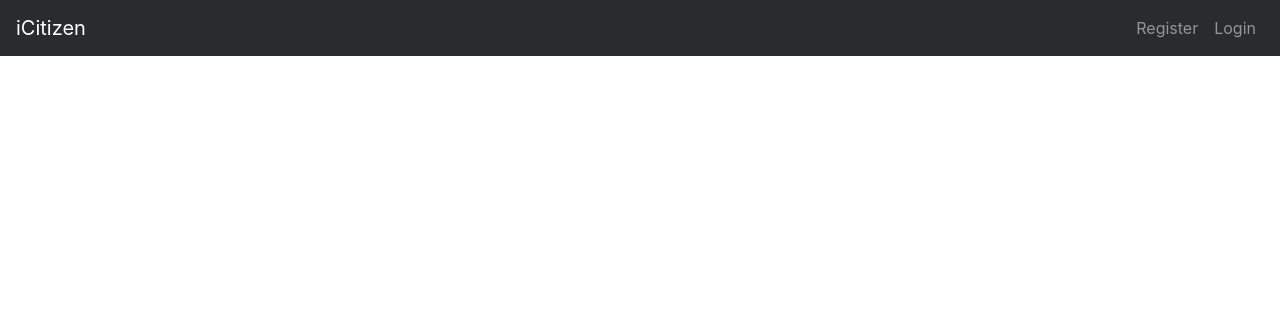
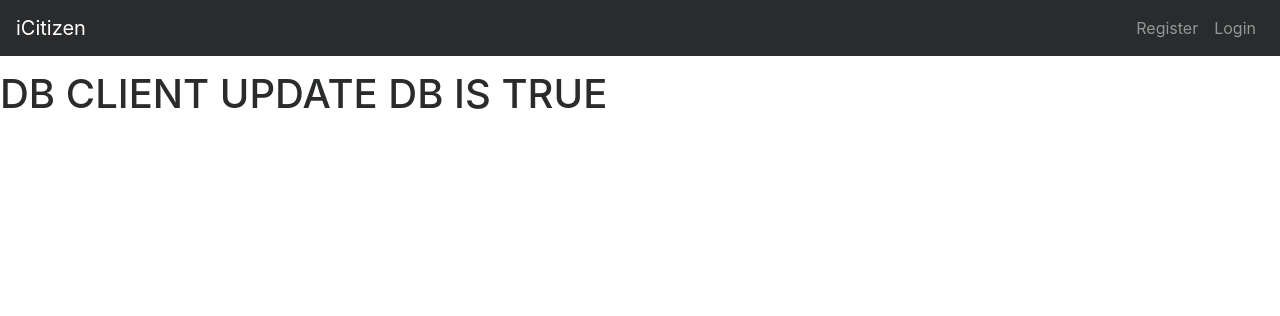
Before and after one commit to SChakravorti21/iCitizenFlask, a Flask app: template iCitizenFlaskApp/templates/events.html in a window 1280 px wide. Shown: the top 316 px of the page. Run offline with Flask 2, Linux system fonts and the light colour scheme; the template is opened without the code that fills it, so the values that code supplies are empty; some libraries are stand-ins or nearby versions.

Commit message:
update_db in events.html

```diff
--- a/iCitizenFlaskApp/templates/events.html
+++ b/iCitizenFlaskApp/templates/events.html
@@ -49,9 +49,10 @@
         {% endfor %}
         </div>
     </form>
+
+{% else %}
+    <h1>DB CLIENT UPDATE DB IS TRUE</h1>
 {% endif %}
 
 
-
-
 {% endblock %}
--- a/iCitizenFlaskApp/views/user_routes.py
+++ b/iCitizenFlaskApp/views/user_routes.py
@@ -47,7 +47,8 @@ def register():
             QueryKeys.INPUTTED_PREFERENCES: False,
             QueryKeys.UPDATE_DB: True,
             QueryKeys.UPDATE_EVENTS: True,
-            QueryKeys.UPDATE_BILLS: True
+            QueryKeys.UPDATE_BILLS: True,
+			QueryKeys.SAVED_EVENTS: []
         }).inserted_id
 
         print(str(insert_id))
@@ -142,6 +143,7 @@ def show_events():
 	event_list = [EventClass(**kwargs) for kwargs in user_events.find()]
 	# event_list = EventClass.get_top_n_events(state=state, city=city, pref_subjs = subjects, num_pages = 3, num_events = 15)
 
+
 	saved_events = set(user[QueryKeys.SAVED_EVENTS])
 
 	for e in event_list:
```
